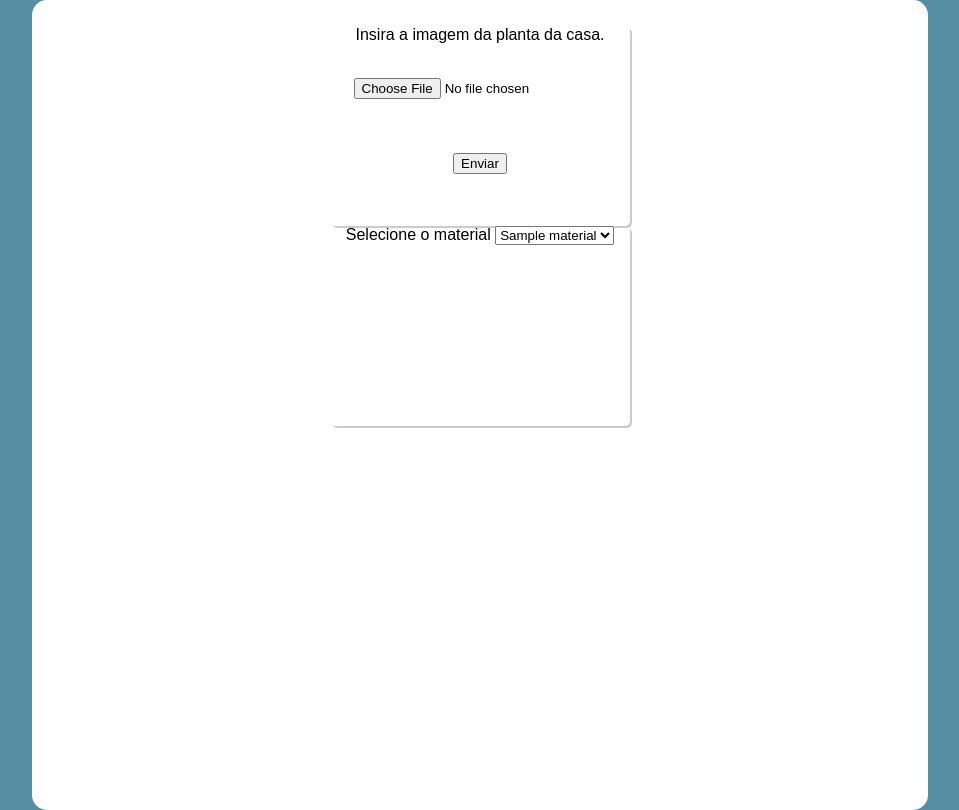
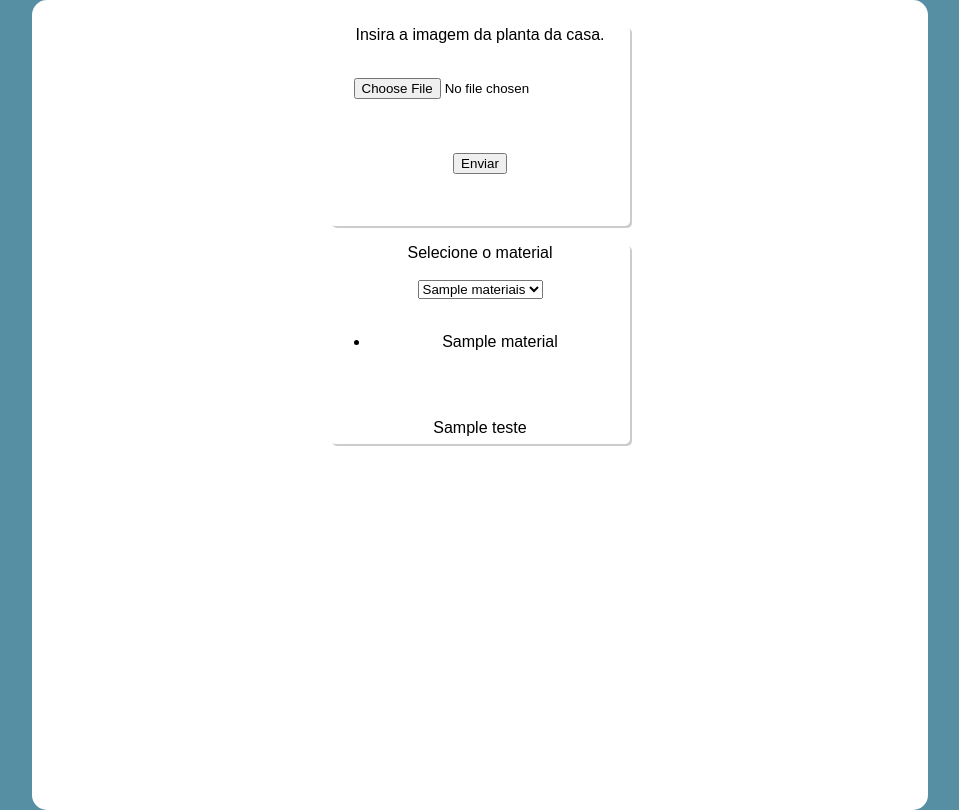
Before and after one commit to RodrigoBerti/ProjetoConstrucaoCivil, a Flask app: template templates/homepage.html in a window 1280 px wide. Shown: the part 100-910 px from the top of the page, without its empty margins (160-1119 px from the left). Run offline with Flask 3, Linux system fonts and the light colour scheme; the template is opened without the code that fills it: most values are stand-ins (such as "Sample title", 1, 10 or a date in 2020).

Commit message:
Criação de um FOR no html (Homepage.html), para teste.

```diff
--- a/Static/css/homepage.css
+++ b/Static/css/homepage.css
@@ -33,6 +33,7 @@ main {
 }
 
 .hm_caixaCaptura {
+    margin-top: 30px;
     margin: auto;
     box-shadow: rgba(0, 0, 0, 0.199) 2px 2px;
     border-color: black;
@@ -49,6 +50,6 @@ main {
 }
 
 .lista{
+    margin-top: 15px
     text-align: center;
-
 }
--- a/main.py
+++ b/main.py
@@ -3,31 +3,19 @@ import pytesseract  # Biblioteca para reconhecimento de texto em imagens
 from flask import render_template, Flask, make_response, jsonify
 import mysql.connector as connect, mysql
 
+
 mydb = mysql.connector.connect(
     host='localhost',
     user='root',
     password='masterkey',
-    database='teste',
+    database='projetoconstrucaocivil',
 )
 
 app = Flask(__name__)
 
-
-# criando pagina
-@app.route("/")
-def homepage():
-    material = get_material()
-    return render_template("homepage.html", material=material)
-
-
-@app.route("/login")
-def login():
-    return render_template('login.html')
-
-
 def get_material():
     cursor = mydb.cursor()
-    cursor.execute('select material.codsinapi,material.descrição from material')
+    cursor.execute('select descricao from material ')
     meus_materiais = cursor.fetchall()
     materiais = list()
     for material in meus_materiais:
@@ -37,12 +25,17 @@ def get_material():
                 'descrição': material[1]
             }
         )
+    return render_template("homepage.html", materiais=materiais)
 
-    return make_response(
-        jsonify(
-            dados=materiais
-        )
-    )
+# criando pagina
+@app.route("/")
+def homepage():
+    return get_material()
+
+
+@app.route("/login")
+def login():
+    return render_template('login.html')
 
 
 # 1. Ler a imagem
@@ -114,4 +107,4 @@ if __name__ == "__main__":
     imagem_processada = preprocessar_imagem(imagem)
     texto_extraido = extrair_informacoes(imagem_processada)
     informacoes = analisar_informacoes(texto_extraido)
-    app.run(host='192.168.0.166', debug=True)
+    app.run(host='localhost', debug=True)
--- a/templates/homepage.html
+++ b/templates/homepage.html
@@ -5,7 +5,7 @@
     <meta http-equiv="X-UA-Compatible" content="IE=edge">
     <meta name="viewport" content="width=device-width, initial-scale=1.0">
     <title>Home Page</title>
-    <link rel="stylesheet" type="text/css" href="{{url_for('static',filename='css/homepage.css')}}">
+    <link rel="stylesheet" type="text/css" href="/Static/css/homepage.css">
 </head>
 <body>
     <header class="hm_header">
@@ -21,11 +21,21 @@
             <input type="submit" value="Enviar">
             </form>
         </div>
+        <br>
         <div class="hm_caixaCaptura">
             <label >Selecione o material</label>
+            <br><br>
             <select name="materiais">
-                <option>{{material}}</option>
+                <option>{{ materiais }}</option>
             </select>
+            <br><br>
+            <ul>
+                {% for material in materiais %}
+                    <li>{{ material }}</li>
+                {% endfor %}
+            </ul>
+            <br><br>
+            <p>{{ teste }}</p>
         </div>
     </main>
 </body>
--- a/templates/login.html
+++ b/templates/login.html
@@ -6,7 +6,7 @@
     <meta name="viewport" content="width=device-width, initial-scale=1.0">
     <title>Login</title>
 
-    <link rel="stylesheet" href="{{url_for('static',filename='css/style.css')}}">
+    <link rel="stylesheet" href="/Static/css/style.css">
 </head>
 <body>
     <div class="logins">
```
